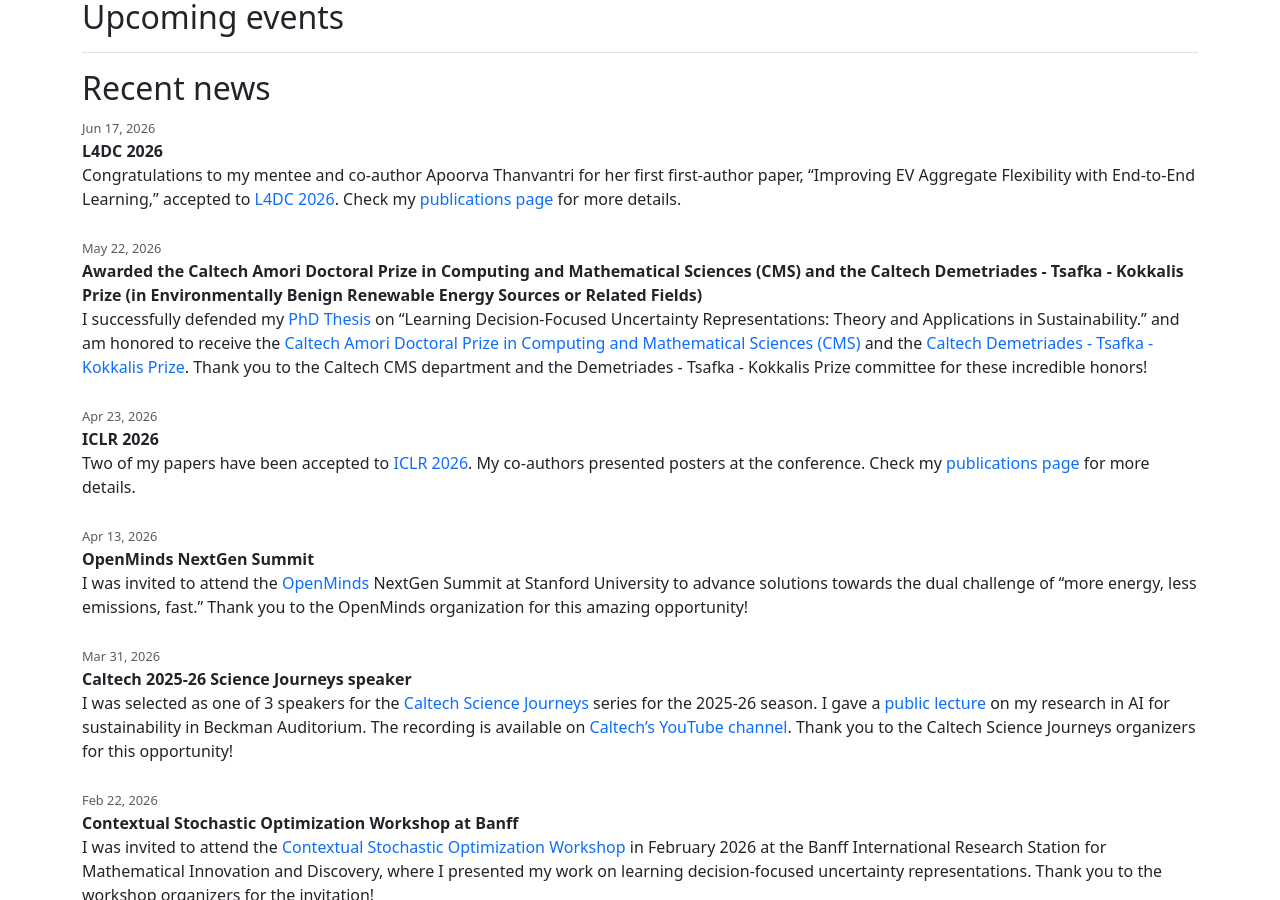
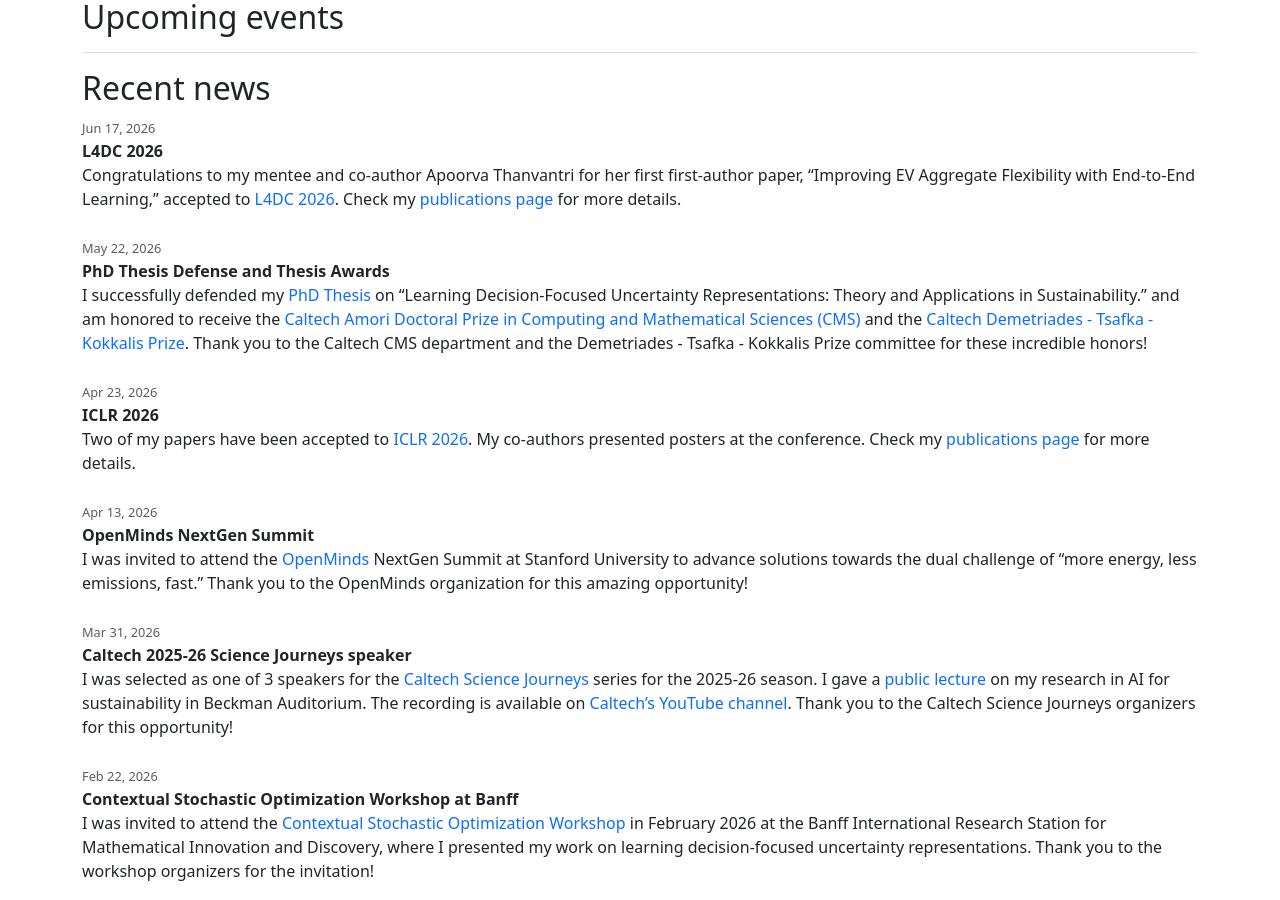
Before and after one commit to chrisyeh96/chrisyeh96.github.io, a Jekyll site: the page built from index.md, in a window 1280 px wide and 900 px high, scrolled down 1378 px. Built offline with Jekyll 4.4.1, drawn with Linux system fonts in a browser that asks for light colours; a script that is not in the unit is left out.

Commit message:
News: simplify PhD thesis defense and awards title

```diff
--- a/_data/news.yml
+++ b/_data/news.yml
@@ -3,7 +3,7 @@
   description: Congratulations to my mentee and co-author Apoorva Thanvantri for her first first-author paper, "Improving EV Aggregate Flexibility with End-to-End Learning," accepted to [L4DC 2026](https://sites.google.com/usc.edu/l4dc2026/). Check my [publications page](./publications) for more details.
 
 - date: 2026-05-22
-  title: Awarded the Caltech Amori Doctoral Prize in Computing and Mathematical Sciences (CMS) and the Caltech Demetriades - Tsafka - Kokkalis Prize (in Environmentally Benign Renewable Energy Sources or Related Fields)
+  title: PhD Thesis Defense and Thesis Awards
   description: |
     I successfully defended my [PhD Thesis](./publications) on "Learning Decision-Focused Uncertainty Representations: Theory and Applications in Sustainability." and am honored to receive the [Caltech Amori Doctoral Prize in Computing and Mathematical Sciences (CMS)](https://www.cms.caltech.edu/academics/honors) and the [Caltech Demetriades - Tsafka - Kokkalis Prize](https://demetriades.caltech.edu/). Thank you to the Caltech CMS department and the Demetriades - Tsafka - Kokkalis Prize committee for these incredible honors!
 
```
